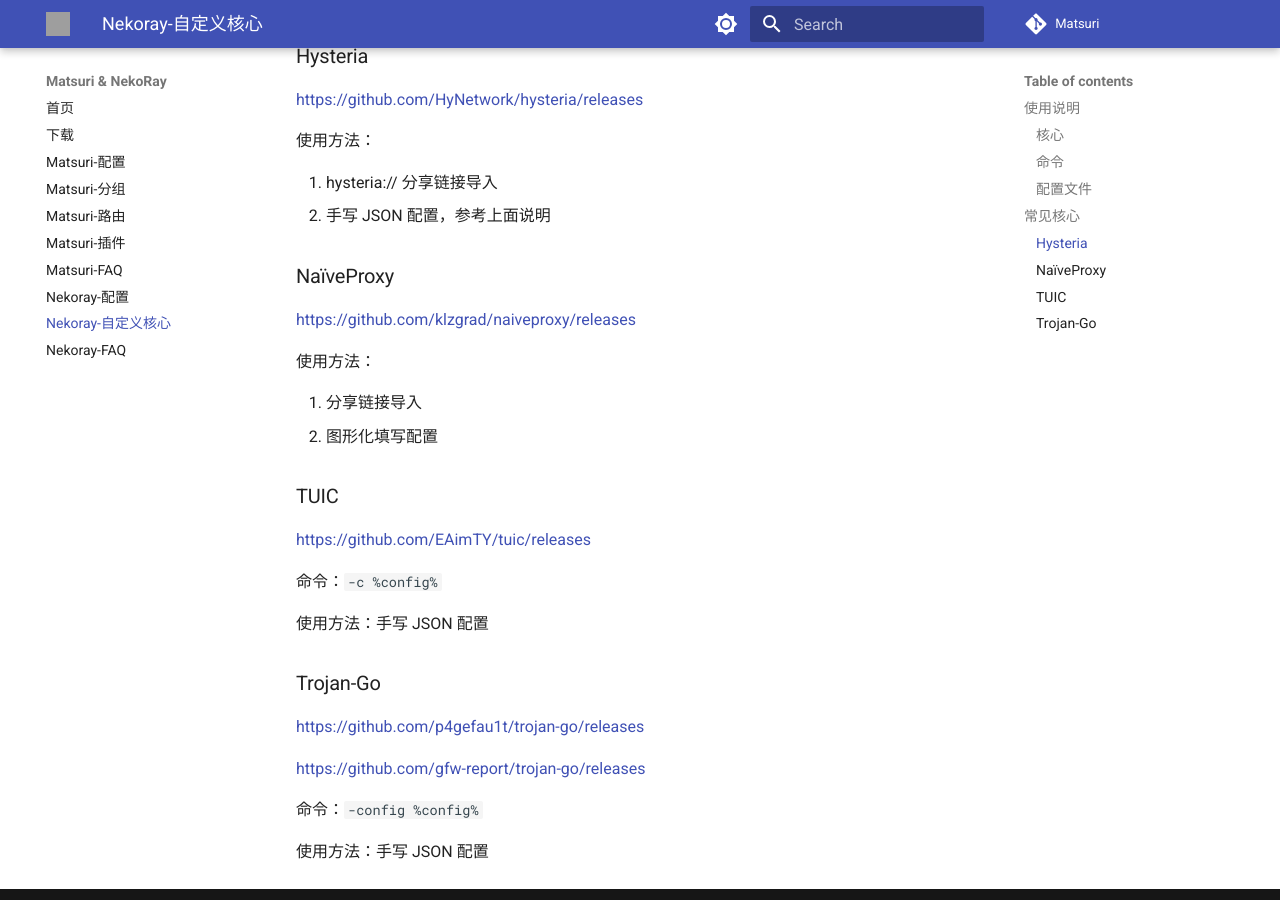
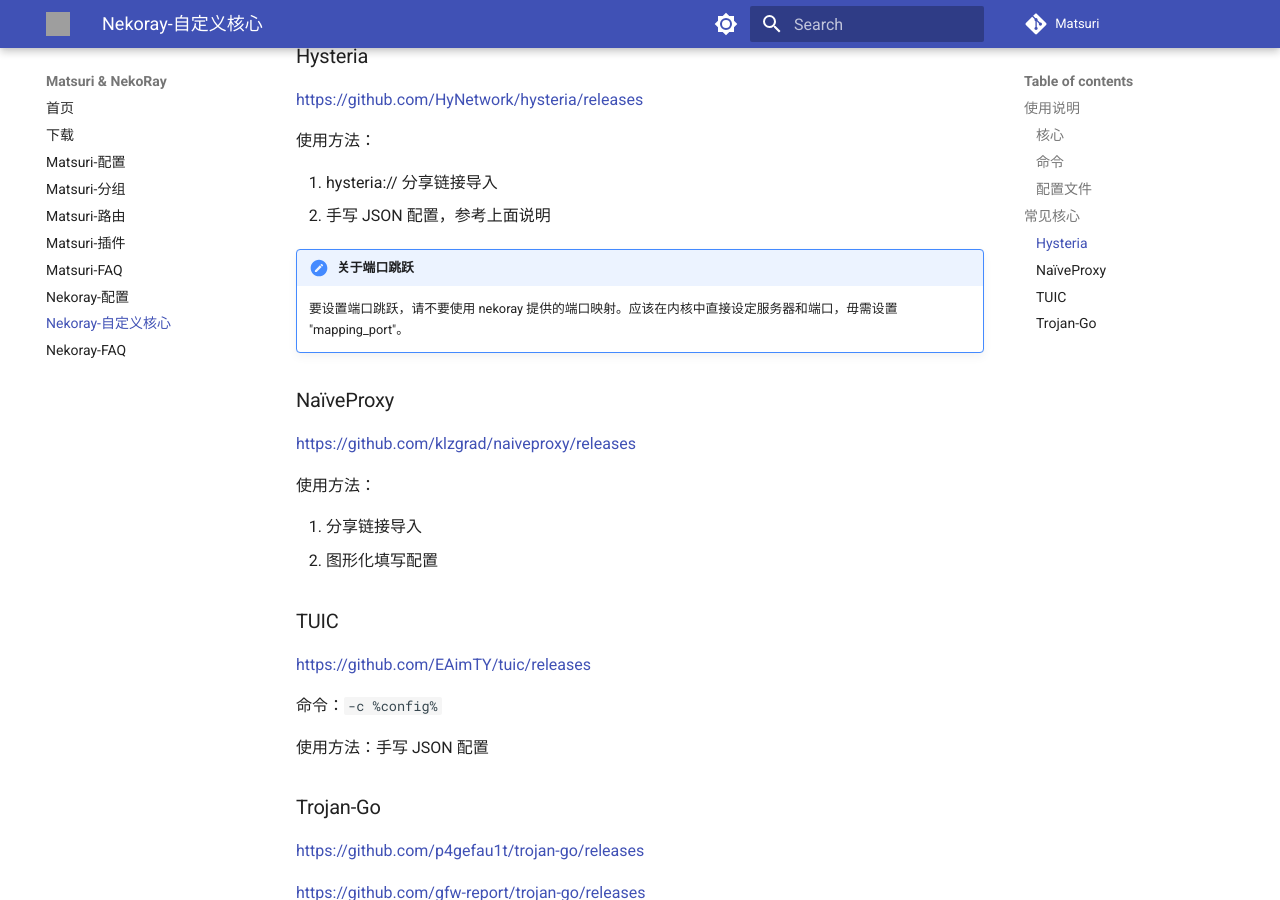
Before and after one commit to MatsuriDayo/matsuridayo.github.io, an MkDocs documentation site: the page built from docs/n-extra_core.md, in a window 1280 px wide and 900 px high, scrolled down 1561 px. Built offline with MkDocs 1.6.1 and Material for MkDocs 9.7.7, drawn with Linux system fonts in a browser that asks for light colours; comment, search, counter and statistics services are not loaded; grey boxes are pictures that could not be loaded.

Commit message:
Update n-extra_core.md

```diff
--- a/docs/n-extra_core.md
+++ b/docs/n-extra_core.md
@@ -63,6 +63,10 @@
 1. hysteria:// 分享链接导入
 2. 手写 JSON 配置，参考上面说明
 
+!!! note "关于端口跳跃"
+
+    要设置端口跳跃，请不要使用 nekoray 提供的端口映射。应该在内核中直接设定服务器和端口，毋需设置 "mapping_port"。
+
 ### NaïveProxy
 
 https://github.com/klzgrad/naiveproxy/releases
```
